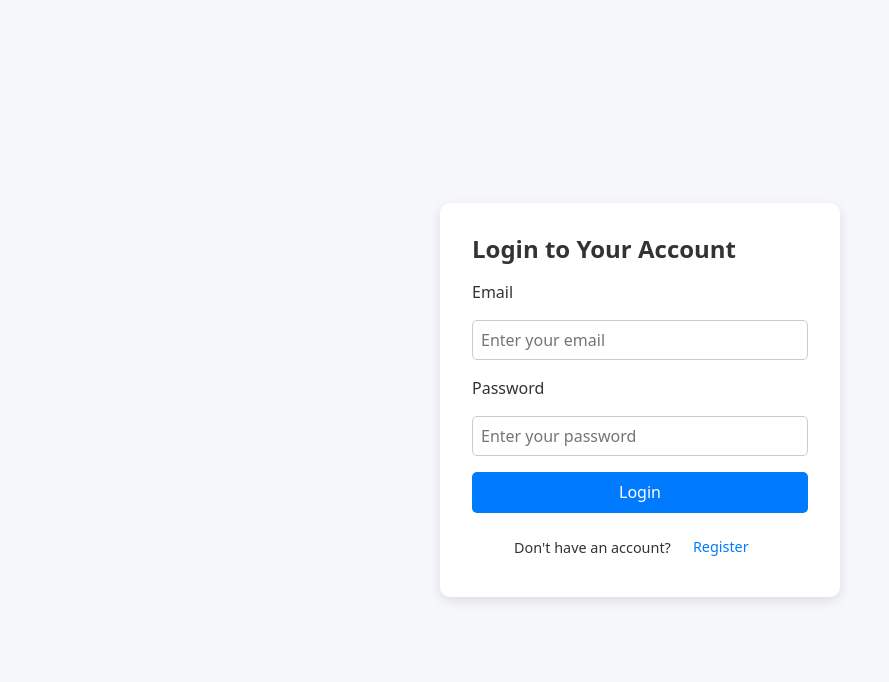
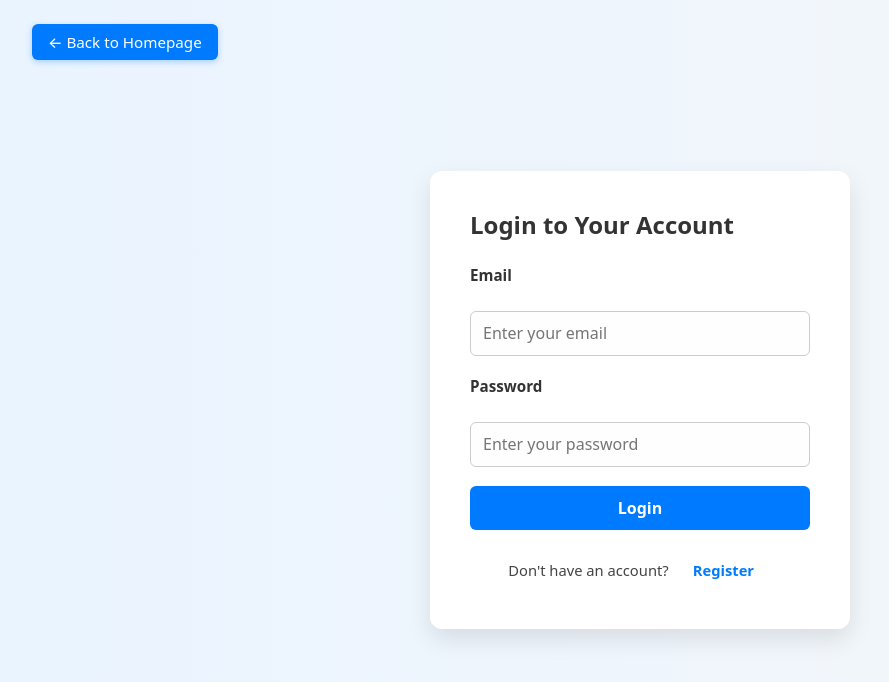
Before and after one commit to A-Piyas-04/NestUp-BD, a React (Vite) app in the folder Project/NestUp BD/: page /login in a window 1280 px wide. Shown: the top 682 px of the page, without its empty margins (0-889 px from the left). Built offline with nearby package versions, Linux system fonts and the light colour scheme.

Commit message:
enhanced the auth UI

```diff
--- a/Project/NestUp BD/src/pages/Auth/LoginRegister.css
+++ b/Project/NestUp BD/src/pages/Auth/LoginRegister.css
@@ -1,66 +1,137 @@
+/* Base Layout */
 .auth-page {
   display: flex;
   justify-content: center;
   align-items: center;
   height: 100vh;
-    background-color: #f5f7fa;
+  background: linear-gradient(to right, #eaf4ff, #f5f7fa); /* light gradient */
+  padding: 1rem;
 }
 
+/* Auth Card Container */
 .auth-card {
-    background-color: white;
-    padding: 2rem;
-    border-radius: 10px;
-    box-shadow: 0 4px 12px rgba(0, 0, 0, 0.1);
+  background-color: #ffffff;
+  padding: 2.5rem;
+  border-radius: 12px;
+  box-shadow: 0 10px 24px rgba(0, 0, 0, 0.1);
   width: 100%;
-    max-width: 400px;
+  max-width: 420px;
+  transition: transform 0.3s ease, box-shadow 0.3s ease;
 }
 
+.auth-card:hover {
+  transform: translateY(-3px);
+  box-shadow: 0 12px 30px rgba(0, 0, 0, 0.12);
+}
+
+/* Form Layout */
 .auth-form {
   display: flex;
   flex-direction: column;
-    gap: 1rem;
-    margin-top: 1rem;
+  gap: 1.2rem;
+  margin-top: 1.5rem;
 }
 
+/* Labels */
 .auth-form label {
-    font-weight: 500;
+  font-weight: 600;
+  font-size: 0.95rem;
+  margin-bottom: 0.3rem;
+  color: #333;
 }
 
+/* Input Fields */
 .auth-form input {
-    padding: 0.5rem;
+  padding: 0.65rem 0.75rem;
   border: 1px solid #ccc;
-    border-radius: 5px;
+  border-radius: 6px;
   font-size: 1rem;
+  background-color: #fefefe;
+  transition: border 0.2s ease, box-shadow 0.2s ease;
 }
 
+.auth-form input:focus {
+  border-color: #007bff;
+  outline: none;
+  box-shadow: 0 0 0 3px rgba(0, 123, 255, 0.2);
+}
+
+/* Submit Button */
 .submit-button {
   background-color: #007bff;
   color: white;
   border: none;
-    padding: 0.6rem;
-    border-radius: 5px;
+  padding: 0.7rem;
+  font-size: 1rem;
+  border-radius: 6px;
   cursor: pointer;
-    transition: background-color 0.2s ease;
+  font-weight: 600;
+  transition: background-color 0.25s ease, transform 0.2s ease;
 }
 
 .submit-button:hover {
   background-color: #0056b3;
+  transform: scale(1.02);
 }
 
+/* Toggle Section */
 .toggle-text {
-    margin-top: 1rem;
-    font-size: 0.9rem;
+  margin-top: 1.3rem;
+  font-size: 0.92rem;
   text-align: center;
+  color: #444;
 }
 
 .toggle-button {
   background: none;
   border: none;
   color: #007bff;
-    margin-left: 0.3rem;
+  margin-left: 0.4rem;
   cursor: pointer;
-    font-weight: 500;
+  font-weight: 600;
+  transition: color 0.2s ease;
 }
+
 .toggle-button:hover {
   text-decoration: underline;
+  color: #0056b3;
 }
+
+/* Responsive Tweaks */
+@media (max-width: 480px) {
+  .auth-card {
+    padding: 1.8rem;
+    border-radius: 10px;
+  }
+
+  .auth-form input {
+    font-size: 0.95rem;
+  }
+
+  .submit-button {
+    font-size: 0.95rem;
+  }
+}
+
+
+/* Home Button (Top-left corner) */
+.home-button {
+  position: absolute;
+  top: 1.5rem;
+  left: 2rem;
+  padding: 0.5rem 1rem;
+  background-color: #007bff;
+  color: #ffffff;
+  border: none;
+  border-radius: 6px;
+  font-size: 0.95rem;
+  font-weight: 500;
+  cursor: pointer;
+  box-shadow: 0 2px 6px rgba(0, 123, 255, 0.3);
+  transition: background-color 0.25s ease, transform 0.2s ease;
+}
+
+.home-button:hover {
+  background-color: #0056b3;
+  transform: translateY(-1px);
+}
--- a/Project/NestUp BD/src/pages/Auth/LoginRegister.jsx
+++ b/Project/NestUp BD/src/pages/Auth/LoginRegister.jsx
@@ -1,13 +1,20 @@
 import React, { useState } from 'react';
+import { useNavigate } from 'react-router-dom';
 import LoginForm from './LoginForm';
 import RegisterForm from './RegisterForm.jsx';
 import './LoginRegister.css';
 
 const LoginRegister = () => {
   const [isLogin, setIsLogin] = useState(true);
+  const navigate = useNavigate();
 
   return (
     <div className="auth-page">
+      {/* ✅ Top-left button */}
+      <button className="home-button" onClick={() => navigate('/')}>
+        ← Back to Homepage
+      </button>
+
       <div className="auth-card">
         <h2>{isLogin ? 'Login to Your Account' : 'Create a New Account'}</h2>
         {isLogin ? <LoginForm /> : <RegisterForm />}
```
Lines whose indentation alone changed are shown as unchanged.
